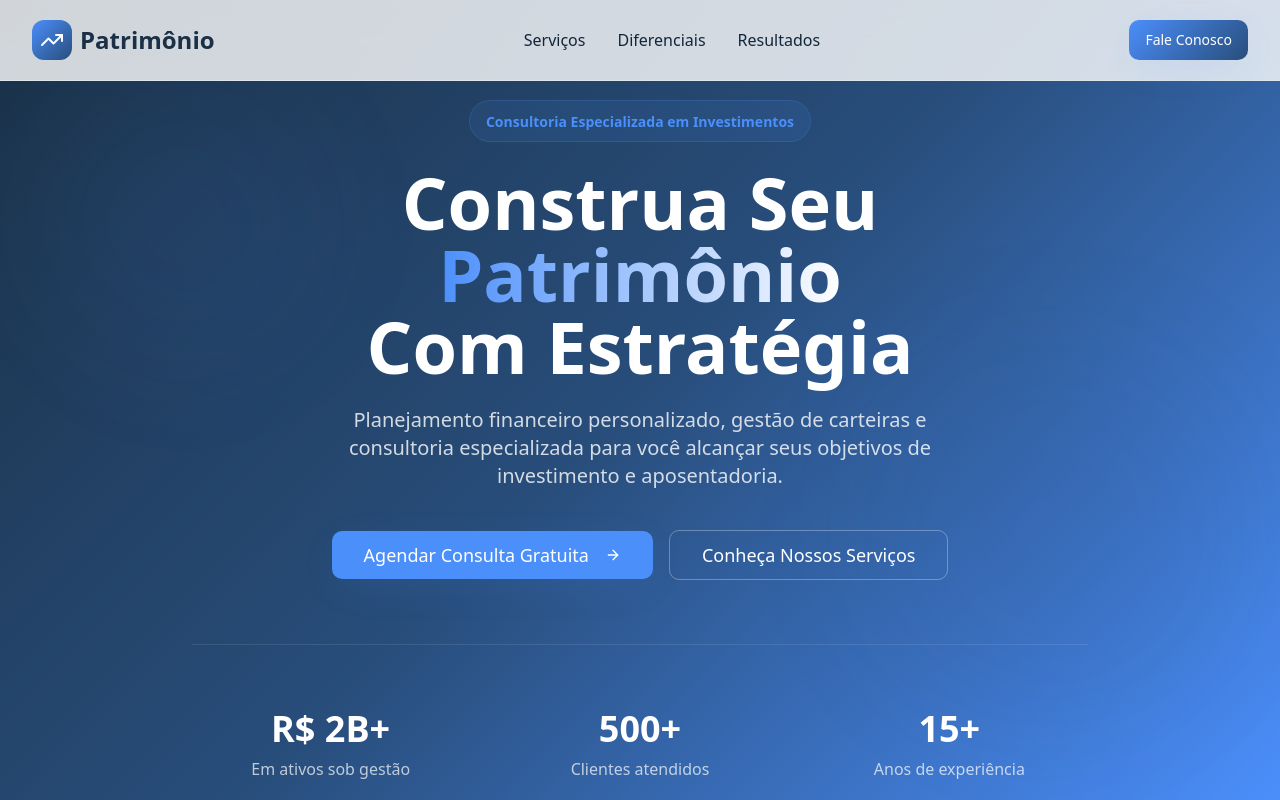
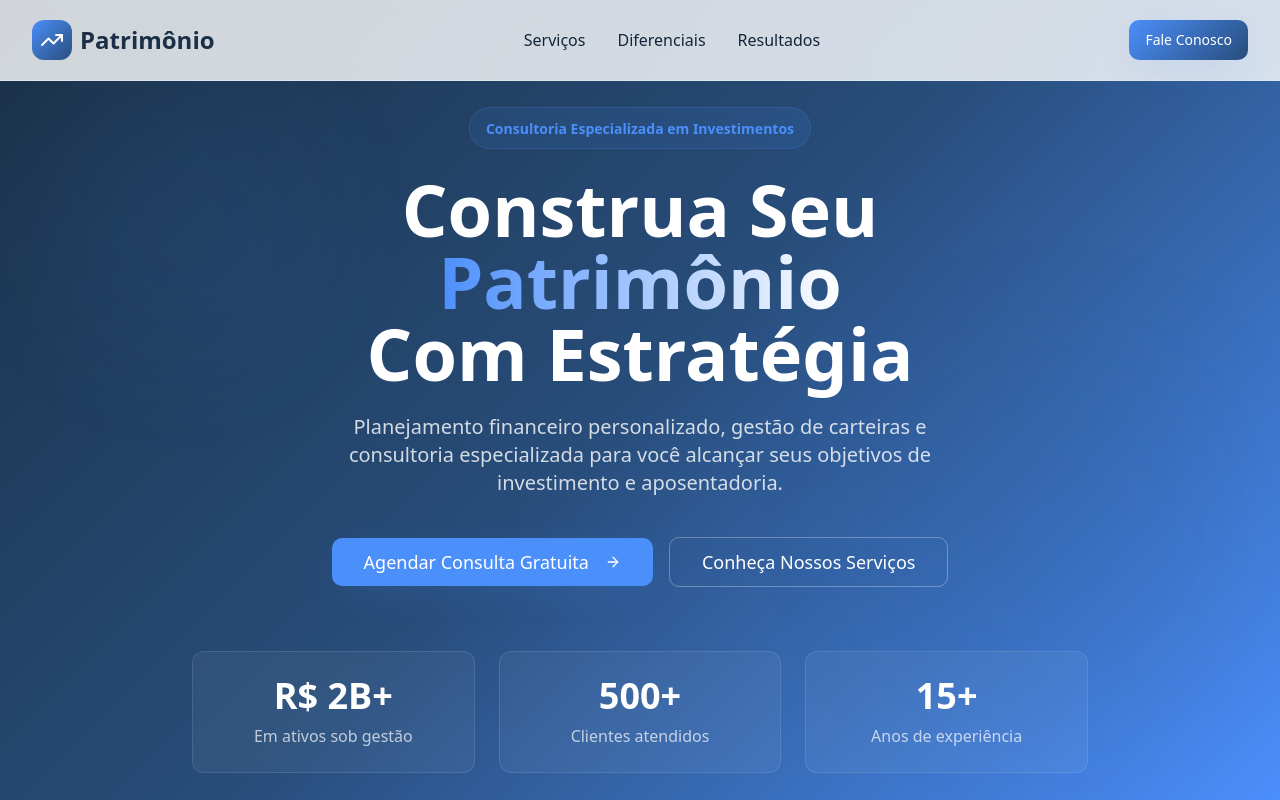
Before and after one commit to brenopereira18/investment-essence-lab, a React (Vite) app: page / in a window 1280 px wide. Shown: the top 800 px of the page. Built offline with nearby package versions, Linux system fonts and the light colour scheme; the HTML template or start-up script is replaced by a standard one.

Commit message:
Refactor: Style statistics as cards

```diff
--- a/src/components/Hero.tsx
+++ b/src/components/Hero.tsx
@@ -57,18 +57,18 @@ const Hero = () => {
             </Button>
           </div>
 
-          <div className="grid grid-cols-1 sm:grid-cols-3 gap-8 sm:gap-8 mt-12 sm:mt-16 pt-8 sm:pt-16 border-t border-white/10">
-            <div className="text-center py-4 sm:py-0">
+          <div className="grid grid-cols-1 sm:grid-cols-3 gap-6 mt-12 sm:mt-16">
+            <div className="bg-white/5 backdrop-blur-sm border border-white/10 rounded-lg p-6 text-center hover:bg-white/10 hover:border-primary/30 transition-smooth">
               <div className="text-4xl sm:text-4xl font-bold text-white mb-2">R$ 2B+</div>
-              <div className="text-white/70 text-base sm:text-base">Em ativos sob gestão</div>
+              <div className="text-white/70 text-base">Em ativos sob gestão</div>
             </div>
-            <div className="text-center py-4 sm:py-0 border-t sm:border-t-0 border-white/10">
+            <div className="bg-white/5 backdrop-blur-sm border border-white/10 rounded-lg p-6 text-center hover:bg-white/10 hover:border-primary/30 transition-smooth">
               <div className="text-4xl sm:text-4xl font-bold text-white mb-2">500+</div>
-              <div className="text-white/70 text-base sm:text-base">Clientes atendidos</div>
+              <div className="text-white/70 text-base">Clientes atendidos</div>
             </div>
-            <div className="text-center py-4 sm:py-0 border-t sm:border-t-0 border-white/10">
+            <div className="bg-white/5 backdrop-blur-sm border border-white/10 rounded-lg p-6 text-center hover:bg-white/10 hover:border-primary/30 transition-smooth">
               <div className="text-4xl sm:text-4xl font-bold text-white mb-2">15+</div>
-              <div className="text-white/70 text-base sm:text-base">Anos de experiência</div>
+              <div className="text-white/70 text-base">Anos de experiência</div>
             </div>
           </div>
         </div>
```
